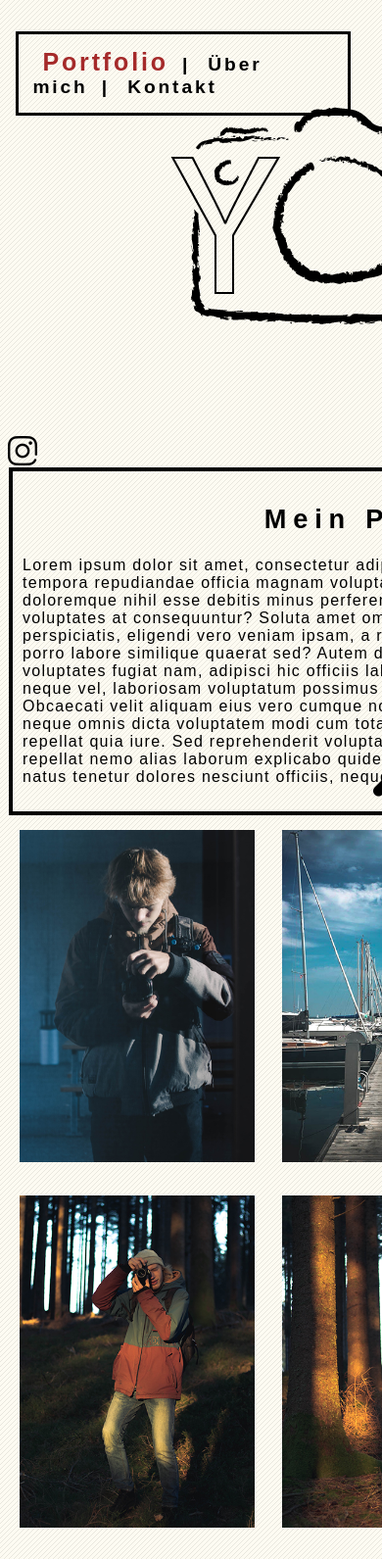
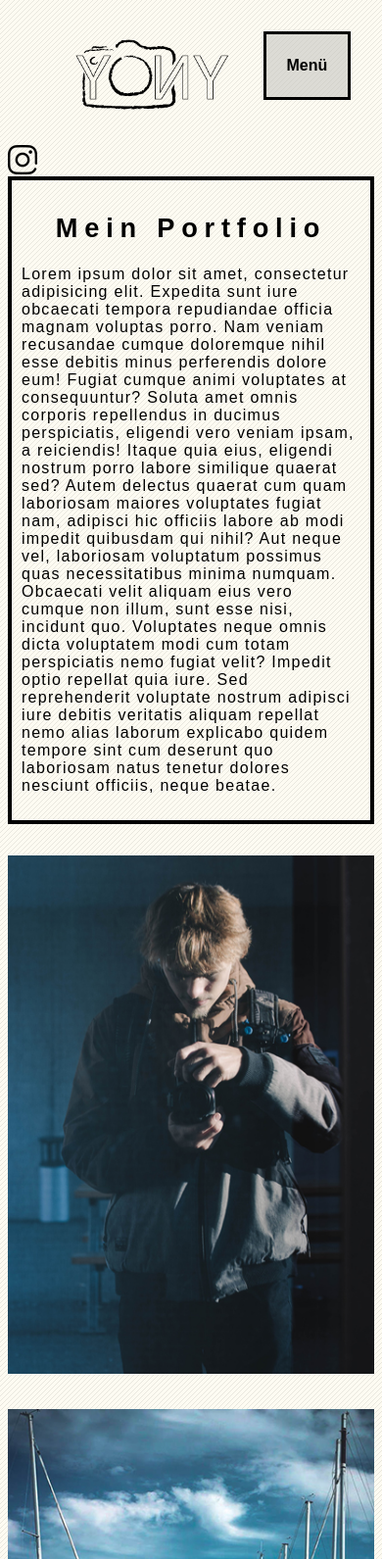
Before and after one commit to YonyM/GIS_SoSe_2021, a plain HTML site: page aufgabe_1.4/Portfolio.html in a window 390 px wide. Shown: the top 1591 px of the page at 98% size. Drawn offline with Linux system fonts and the light colour scheme.

Commit message:
aufgabe_1.4 fast fertig

```diff
--- a/aufgabe_1.3/Portfolio.html
+++ b/aufgabe_1.4/Portfolio.html
@@ -10,13 +10,16 @@
 </head>
 
 <body>
-    <header id="totop">
+    <header>
         <nav class="menu">
+            <h4>Menü</h4>
+            <nav class="menu_dropdown">
             <h3><a id="aktiveseite" href="Portfolio.html">Portfolio</a></h3>
-            <h3> | </h3>
+            <h4> | </h4>
             <h3><a href="Über_mich.html">Über mich</a></h3>
-            <h3> | </h3>
+            <h4> | </h4>
             <h3><a href="Kontakt.html">Kontakt</a></h3>
+            </nav>
         </nav>
         <div>
             <img id="logo" src="./Datein/Yony_Logo.png" alt="Logo">
@@ -24,9 +27,6 @@
     </header>
 
     <main>
-        <div id="scrolltotop">
-            <a href="#totop"><img src="./Datein/totop.png" alt="totop-Pfeil"></a>
-        </div>
 
         <div class="icons">
             <a href="https://www.instagram.com/yony.martens/">
@@ -51,7 +51,7 @@
                 beatae.
             </p>
         </div>
-        <div>
+        <div id="galerie">
             <img class="galerie" src="Datein/Moi.jpg" alt="Fotograf spiegelt sich in der Scheibe">
             <img class="galerie" src="Datein/Segeln.jpg" alt="Segelboote im Hafen">
             <img class="galerie" src="Datein/Fuwa.jpg" alt="Schwarzwald mit Schnee">
--- a/aufgabe_1.3/style.css
+++ b/aufgabe_1.4/style.css
@@ -11,6 +11,9 @@ body {
     position: fixed;
     right: 1em;
     top: 1em;
+}
+.menu h4 {
+    display: none;
 }
 a:link, a:visited {
     text-decoration: none;
@@ -36,16 +39,6 @@ main {
     width: 800px;
     margin: auto;
 }
-div {
-    width: 800px;
-    margin: auto;
-}
-div.eingerahmt {
-    width: 770px;
-    padding: 10px;
-    border: 0.3em solid black;
-    margin: none;
-}
 .icons {
     height: 2em;
     background-image: url(./Datein/instagram.png);
@@ -61,10 +54,30 @@ div.eingerahmt {
 .icons:hover {
     transform: rotate(20deg);
 }
+
+div {
+    width: 800px;
+    margin: auto;
+}
+div.eingerahmt {
+    width: 770px;
+    padding: 10px;
+    border: 0.3em solid black;
+    margin: none;
+}
+
+
 .galerie {
     padding: 15px 12px;
     width: 30%;
+    transition: width 2s, height 2s, ease, transform 2s;
 }
+.galerie:hover {
+    width: 32%;
+    height: auto;
+    padding: 0;
+}
+
 #portrait {
     margin: 2.5em;
     padding: 0.8em;
@@ -73,6 +86,7 @@ div.eingerahmt {
     border-color: cadetblue;
     float: left;
 }
+
 .eingabefeld {
     color: black;
     border-color: cadetblue;
@@ -102,6 +116,9 @@ div.eingerahmt {
     background-color: cadetblue;
     border: solid;
 }
+#kurzform {
+    margin-top: 2.5em;
+}
 p {
     font-family:sans-serif;
     font-size:1em;
@@ -120,15 +137,6 @@ h3 {
     letter-spacing: 0.15em;
     display: inline;
 }
-#kurzform {
-    margin-top: 2.5em;
-}
-#scrolltotop {
-    left: 95%;
-    width: 100%;
-    bottom: 1em;
-    position: fixed;
-}
 h4 {
     font-family: sans-serif;
     font-size: 1em;
@@ -146,3 +154,80 @@ details {
     margin-top: 1em;
     margin-left: 0.5em;
 }
+
+@media screen and (max-width: 1700px) {
+    .menu {
+        background-color: #c5c4bf93;
+        }
+}
+@media screen and (max-width: 1024px) {
+    div.eingerahmt {
+        width: 90%;
+    }
+    .menu {
+        position: fixed;
+        display: inline-block;
+        padding: 0.1em 1.3em;
+    }
+    .menu_dropdown {
+        display: none;
+        position: relative;
+        width: 170px;
+        padding: 20px 15px;
+      }
+    .menu:hover .menu_dropdown{
+        display: block;
+    }
+    .menu h4 {
+        display: block;
+    }
+    .menu:hover h4 {
+        display: none;
+    }
+
+}
+@media screen and (max-width: 800px) {
+    main {
+        width: auto;
+    }
+    #logo {
+        padding-right: 5em;
+        width: 70%;
+    }
+    .galerie {
+        width: 35%;
+        margin-left: auto;
+        margin-right: auto;
+        transition: none;
+    }
+    .galerie:hover {
+        width: 37%;
+    }
+    #galerie {
+        margin: auto;
+    }
+
+}
+
+
+@media only screen and (max-width: 600px) {
+    main {
+        width: 100%;
+    }
+    div {
+        width: 100%;
+    }
+    div.eingerahmt {
+        width: fit-content;
+    }
+    .galerie {
+        width: 100%;
+        padding: 0%;
+        margin-top: 2em;
+    }
+    .galerie:hover {
+        width: 100%;
+        padding: 0%;
+    }
+
+}
```
Also changed, not shown: aufgabe_1.4/Kontakt.html (renamed from aufgabe_1.3/Kontakt.html, +6 -6 lines), aufgabe_1.4/Über_mich.html (renamed from aufgabe_1.3/Über_mich.html, +6 -6 lines), aufgabe_1.4/Datein/Fuwa.jpg (renamed from aufgabe_1.3/Datein/Fuwa.jpg), aufgabe_1.4/Datein/Fuwa_II.jpg (renamed from aufgabe_1.3/Datein/Fuwa_II.jpg), aufgabe_1.4/Datein/Fuwa_III.jpg (renamed from aufgabe_1.3/Datein/Fuwa_III.jpg), aufgabe_1.4/Datein/Fuwa_IIII.jpg (renamed from aufgabe_1.3/Datein/Fuwa_IIII.jpg), aufgabe_1.4/Datein/Moi.jpg (renamed from aufgabe_1.3/Datein/Moi.jpg), aufgabe_1.4/Datein/Portrait.jpg (renamed from aufgabe_1.3/Datein/Portrait.jpg), aufgabe_1.4/Datein/Segeln.jpg (renamed from aufgabe_1.3/Datein/Segeln.jpg), aufgabe_1.4/Datein/Yony_Logo.png (renamed from aufgabe_1.3/Datein/Yony_Logo.png), aufgabe_1.4/Datein/bg.png (renamed from aufgabe_1.3/Datein/bg.png), aufgabe_1.4/Datein/instagram.png (renamed from aufgabe_1.3/Datein/instagram.png), aufgabe_1.4/Datein/totop.png (renamed from aufgabe_1.3/Datein/totop.png).
